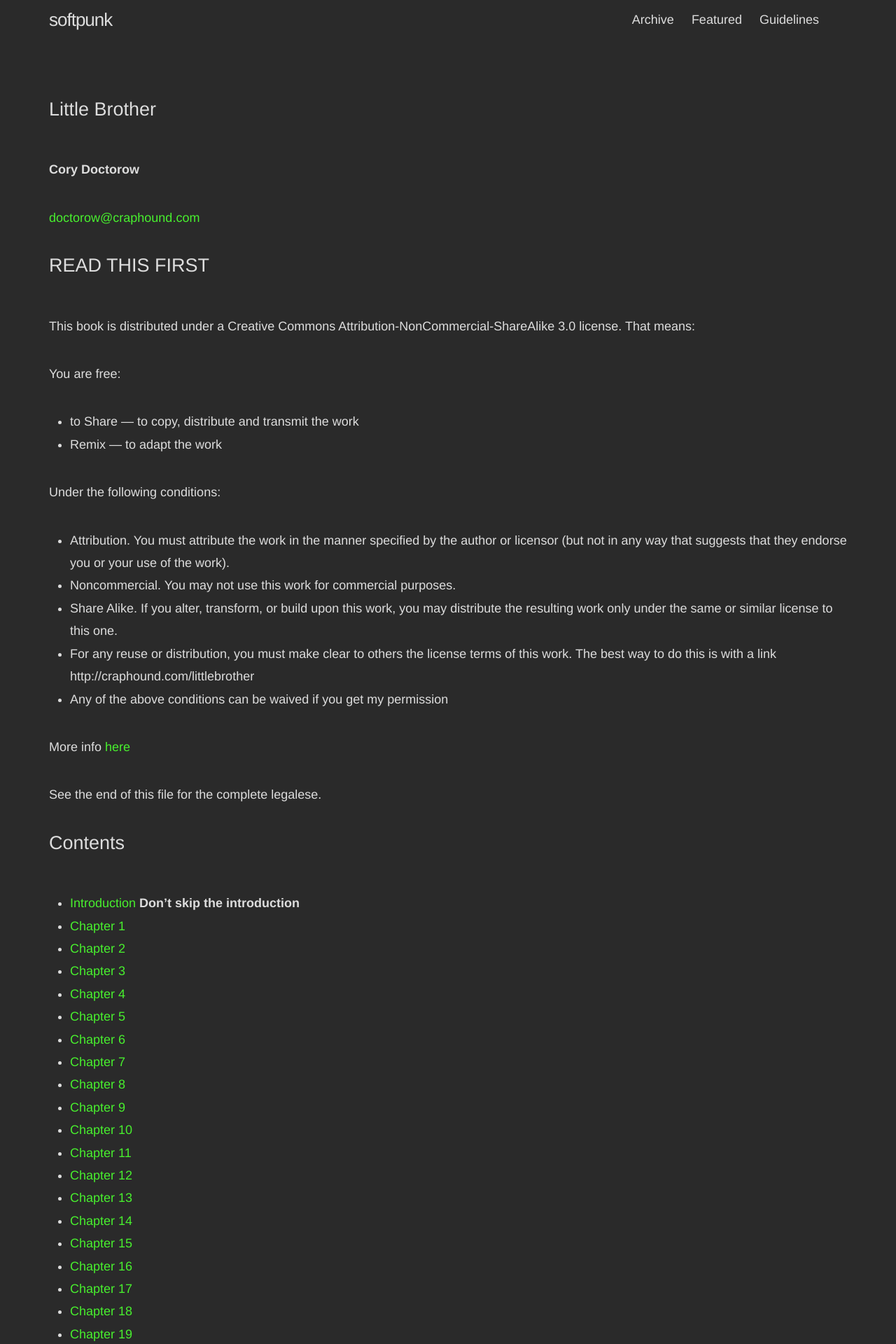
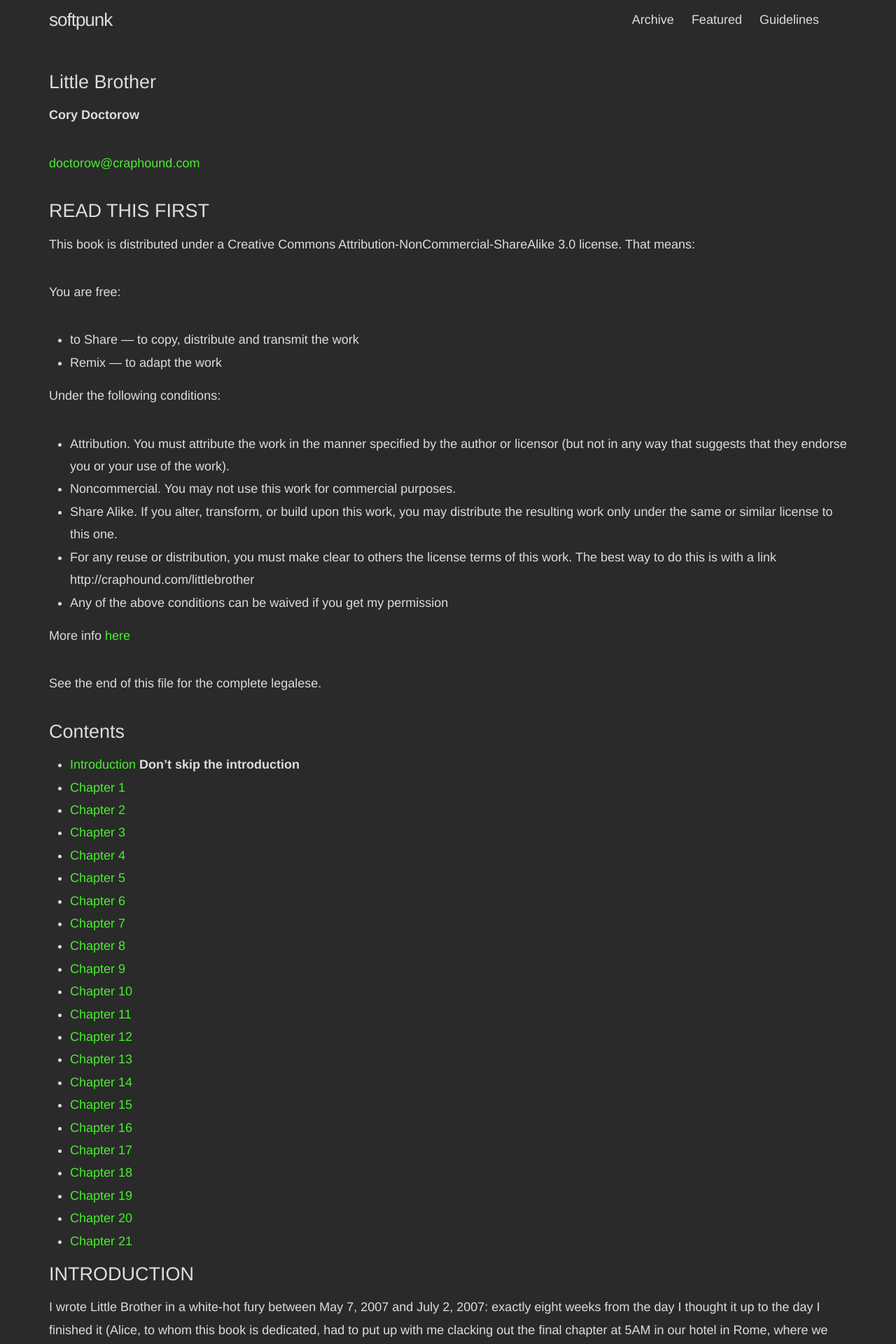
Before and after one commit to softpunk/softpunk.github.io, a Jekyll site: the page built from littlebrother.md, in a window 1280 px wide. Shown: the top 1920 px of the page at 70% size. Built offline with Jekyll 4.4.1, drawn with Linux system fonts in a browser that asks for light colours.

Commit message:
Update _base.scss

```diff
--- a/_sass/_base.scss
+++ b/_sass/_base.scss
@@ -32,12 +32,15 @@
  * Set `margin-bottom` to maintain vertical rhythm
  */
 h1, h2, h3, h4, h5, h6,
-p, blockquote, pre,
+blockquote, pre,
 ul, ol, dl, figure,
 %vertical-rhythm {
+    margin-bottom: $spacing-unit / 2;
+}
+
+p {
     margin-bottom: 2em;
 }
-
 
 
 /**
```
